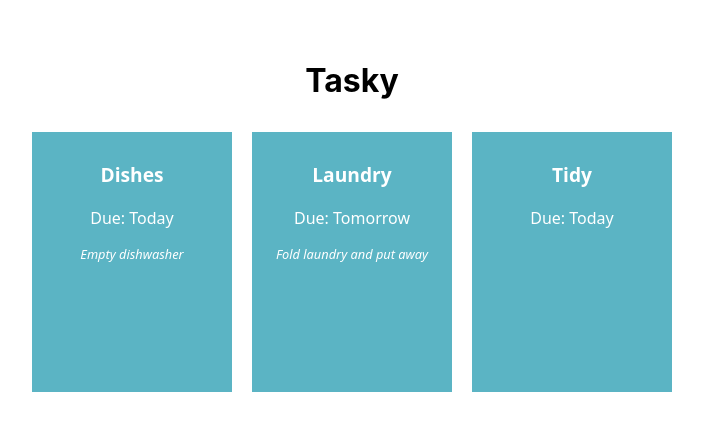
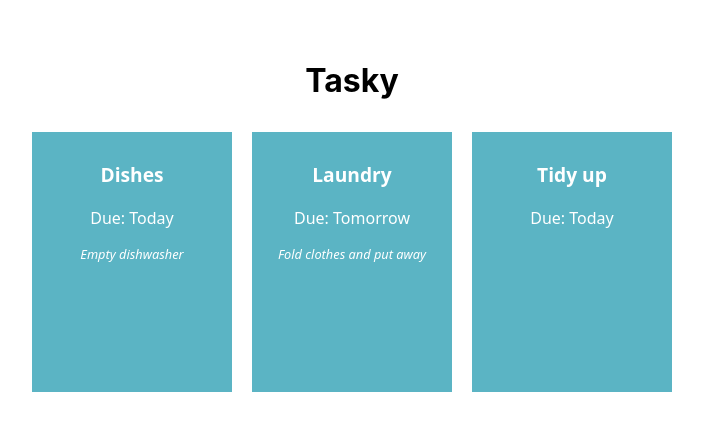
Before and after one commit to wolfgangromanowski002/react-basics-labs, a React (Create React App) app in the folder tasky/: page / in a window 1280 px wide. Shown: the top 430 px of the page, without its empty margins (288-991 px from the left). Built offline with nearby package versions, Linux system fonts and the light colour scheme.

Commit message:
Added task state

```diff
--- a/tasky/src/App.js
+++ b/tasky/src/App.js
@@ -1,15 +1,25 @@
 import './App.css';
 import Task from './components/Task';
+import React, { useState } from 'react';
 
 function App() {
-    return (
-        <div className="container">
-            <h1>Tasky</h1>
-            <Task title="Dishes" deadline="Today" description="Empty dishwasher" />
-            <Task title="Laundry" deadline="Tomorrow" description="Fold laundry and put away" />
-            <Task title="Tidy" deadline="Today" />
-        </div>
-    );
+
+  const [ taskState, setTaskState ] = useState({
+    tasks: [
+      { title:"Dishes", description: "Empty dishwasher", deadline: "Today" },
+      { title: "Laundry", description: "Fold clothes and put away", deadline: "Tomorrow" },
+      { title: "Tidy up", deadline: "Today" }
+    ]
+  });
+
+  return (
+    <div className="container">
+      <h1>Tasky</h1>
+      <Task title={taskState.tasks[0].title} deadline={taskState.tasks[0].deadline} description={taskState.tasks[0].description} />
+      <Task title={taskState.tasks[1].title} deadline={taskState.tasks[1].deadline} description={taskState.tasks[1].description} />
+      <Task title={taskState.tasks[2].title} deadline={taskState.tasks[2].deadline} description={taskState.tasks[2].description} />
+    </div>
+  );
 }
 
 export default App;
```
